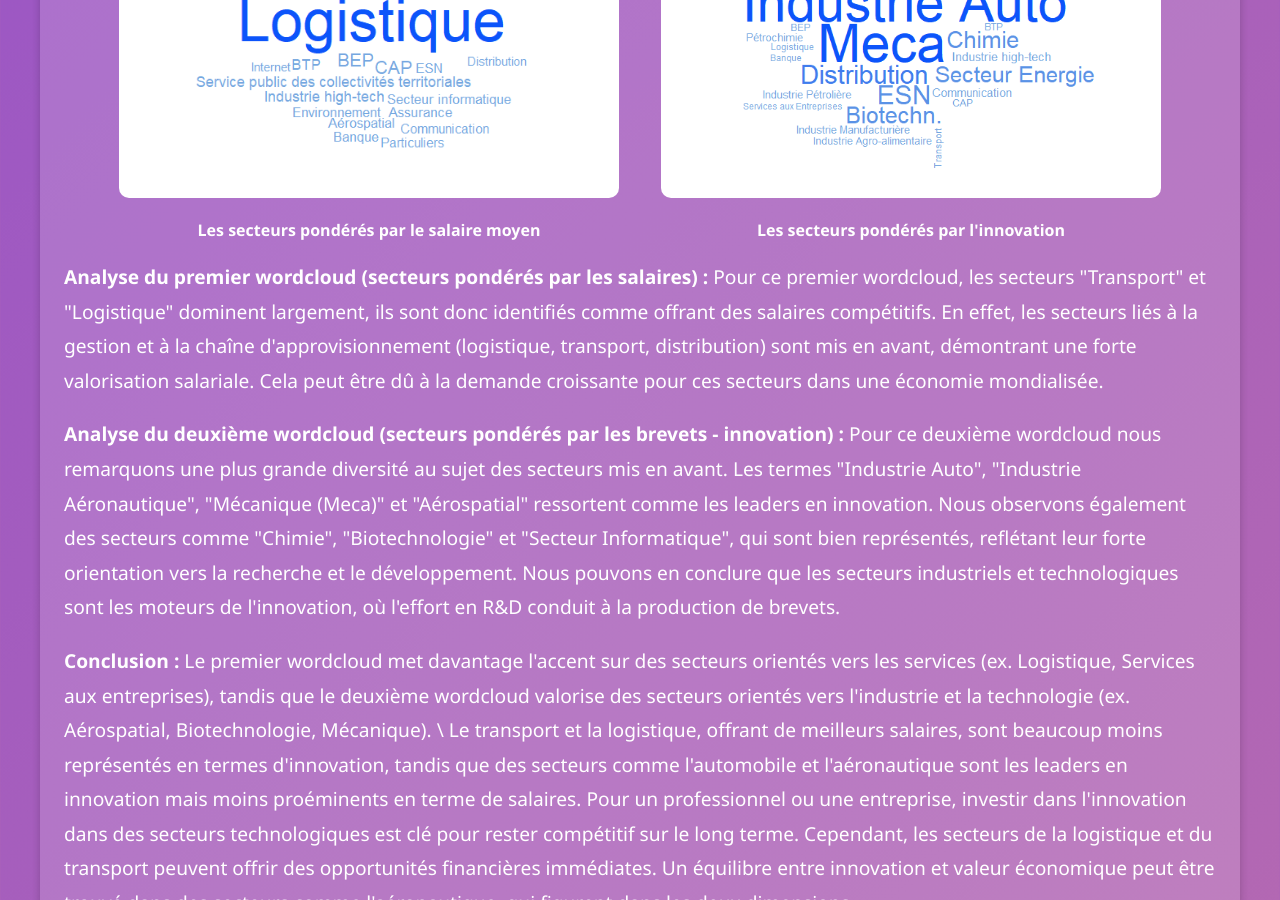
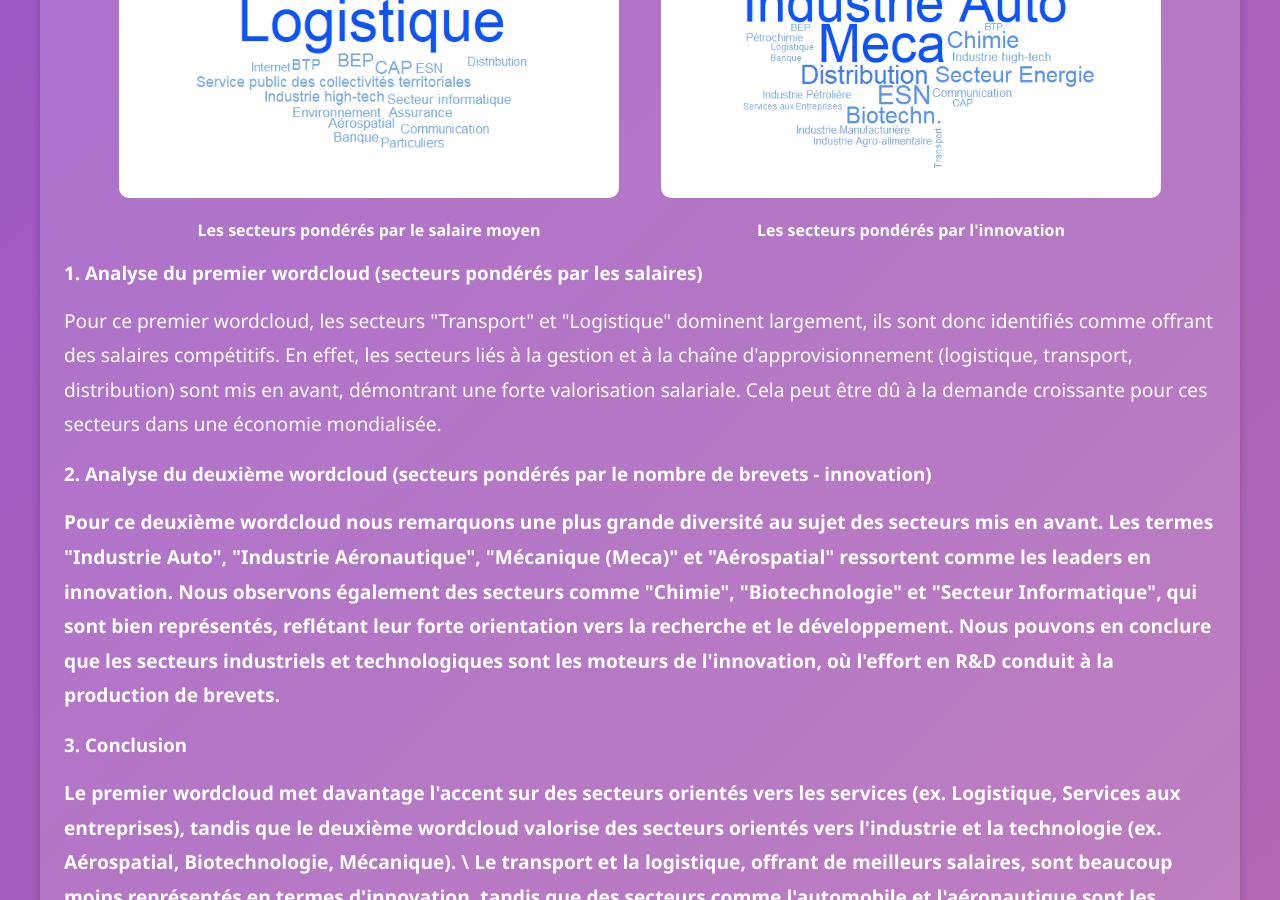
Before and after one commit to SebastienH422/ProjetR.smams, a Jekyll site: the page analyses.html, which Jekyll copies as it is, in a window 1280 px wide and 900 px high, scrolled down 507 px. Built offline with Jekyll 4.4.1, drawn with Linux system fonts in a browser that asks for light colours.

Commit message:
Update analyses.html

```diff
--- a/analyses.html
+++ b/analyses.html
@@ -108,10 +108,13 @@
                         <strong>Les secteurs pondérés par l'innovation</strong>
                     </div>
                 </div>
-                <p><strong>Analyse du premier wordcloud (secteurs pondérés par les salaires) :</strong>  Pour ce premier wordcloud, les secteurs "Transport" et "Logistique" dominent largement, ils sont donc identifiés comme offrant des salaires compétitifs. En effet, les secteurs liés à la gestion et à la chaîne d'approvisionnement (logistique, transport, distribution) sont mis en avant, démontrant une forte valorisation salariale. Cela peut être dû à la demande croissante pour ces secteurs dans une économie mondialisée.</p>
-                <p><strong>Analyse du deuxième wordcloud (secteurs pondérés par les brevets - innovation) :</strong> Pour ce deuxième wordcloud nous remarquons une plus grande diversité au sujet des secteurs mis en avant. Les termes "Industrie Auto", "Industrie Aéronautique", "Mécanique (Meca)" et "Aérospatial" ressortent comme les leaders en innovation. Nous observons également des secteurs comme "Chimie", "Biotechnologie" et "Secteur Informatique", qui sont bien représentés, reflétant leur forte orientation vers la recherche et le développement. Nous pouvons en conclure que les secteurs industriels et technologiques sont les moteurs de l'innovation, où l'effort en R&D conduit à la production de brevets.
+                <h3>1. Analyse du premier wordcloud (secteurs pondérés par les salaires)</h3>
+                <p>Pour ce premier wordcloud, les secteurs "Transport" et "Logistique" dominent largement, ils sont donc identifiés comme offrant des salaires compétitifs. En effet, les secteurs liés à la gestion et à la chaîne d'approvisionnement (logistique, transport, distribution) sont mis en avant, démontrant une forte valorisation salariale. Cela peut être dû à la demande croissante pour ces secteurs dans une économie mondialisée.</p>
+                <h3>2. Analyse du deuxième wordcloud (secteurs pondérés par le nombre de brevets - innovation)</h3>
+                <p><strong>Pour ce deuxième wordcloud nous remarquons une plus grande diversité au sujet des secteurs mis en avant. Les termes "Industrie Auto", "Industrie Aéronautique", "Mécanique (Meca)" et "Aérospatial" ressortent comme les leaders en innovation. Nous observons également des secteurs comme "Chimie", "Biotechnologie" et "Secteur Informatique", qui sont bien représentés, reflétant leur forte orientation vers la recherche et le développement. Nous pouvons en conclure que les secteurs industriels et technologiques sont les moteurs de l'innovation, où l'effort en R&D conduit à la production de brevets.
 </p>
-                <p><strong>Conclusion :</strong> Le premier wordcloud met davantage l'accent sur des secteurs orientés vers les services (ex. Logistique, Services aux entreprises), tandis que le deuxième wordcloud valorise des secteurs orientés vers l'industrie et la technologie (ex. Aérospatial, Biotechnologie, Mécanique). \
+                <h3>3. Conclusion</h3>
+                <p>Le premier wordcloud met davantage l'accent sur des secteurs orientés vers les services (ex. Logistique, Services aux entreprises), tandis que le deuxième wordcloud valorise des secteurs orientés vers l'industrie et la technologie (ex. Aérospatial, Biotechnologie, Mécanique). \
 Le transport et la logistique, offrant de meilleurs salaires, sont beaucoup moins représentés en termes d'innovation, tandis que des secteurs comme l'automobile et l'aéronautique sont les leaders en innovation mais moins proéminents en terme de salaires.
 Pour un professionnel ou une entreprise, investir dans l'innovation dans des secteurs technologiques est clé pour rester compétitif sur le long terme. Cependant, les secteurs de la logistique et du transport peuvent offrir des opportunités financières immédiates. Un équilibre entre innovation et valeur économique peut être trouvé dans des secteurs comme l'aéronautique, qui figurent dans les deux dimensions.</p>
             </section>
@@ -144,7 +147,7 @@ Pour maximiser à la fois innovation et rémunération, une combinaison de comp
                 <h2>Analyse des données concernant les codes IPC des brevets</h2>
                 <h3>1. Salaires moyens par codes IPC</h3>
                 <p align="center">
-                    <img src="Images/code_ipc_salaire.png" alt="Salaires moyens par code IPC" width="800">
+                    <img src="Images/code_ipc_salaire.png" alt="Salaires moyens par code IPC" width="16000">
                     <br>
                     <strong>Les salaires moyens par code IPC</strong>
                 </p>
```
